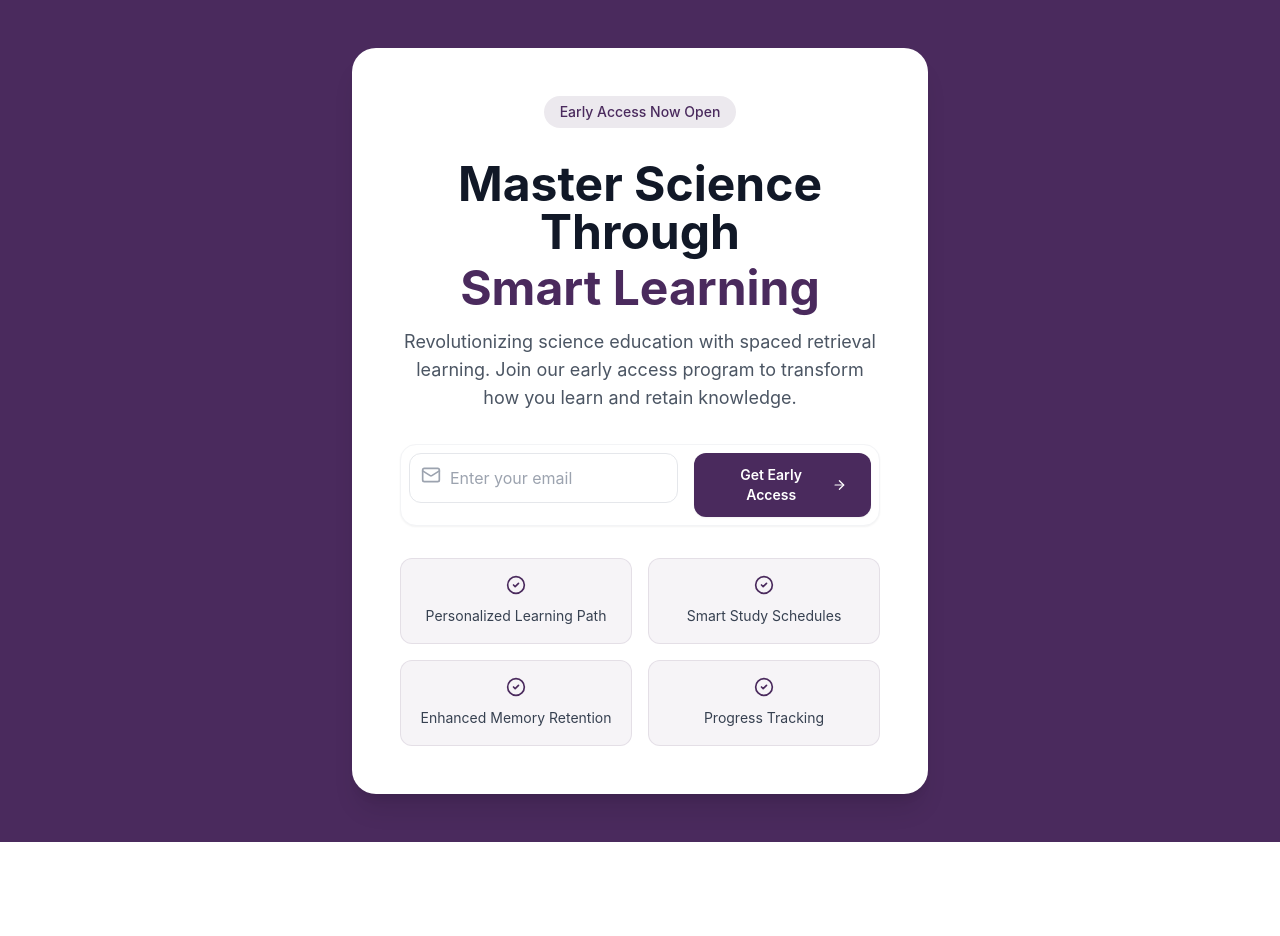
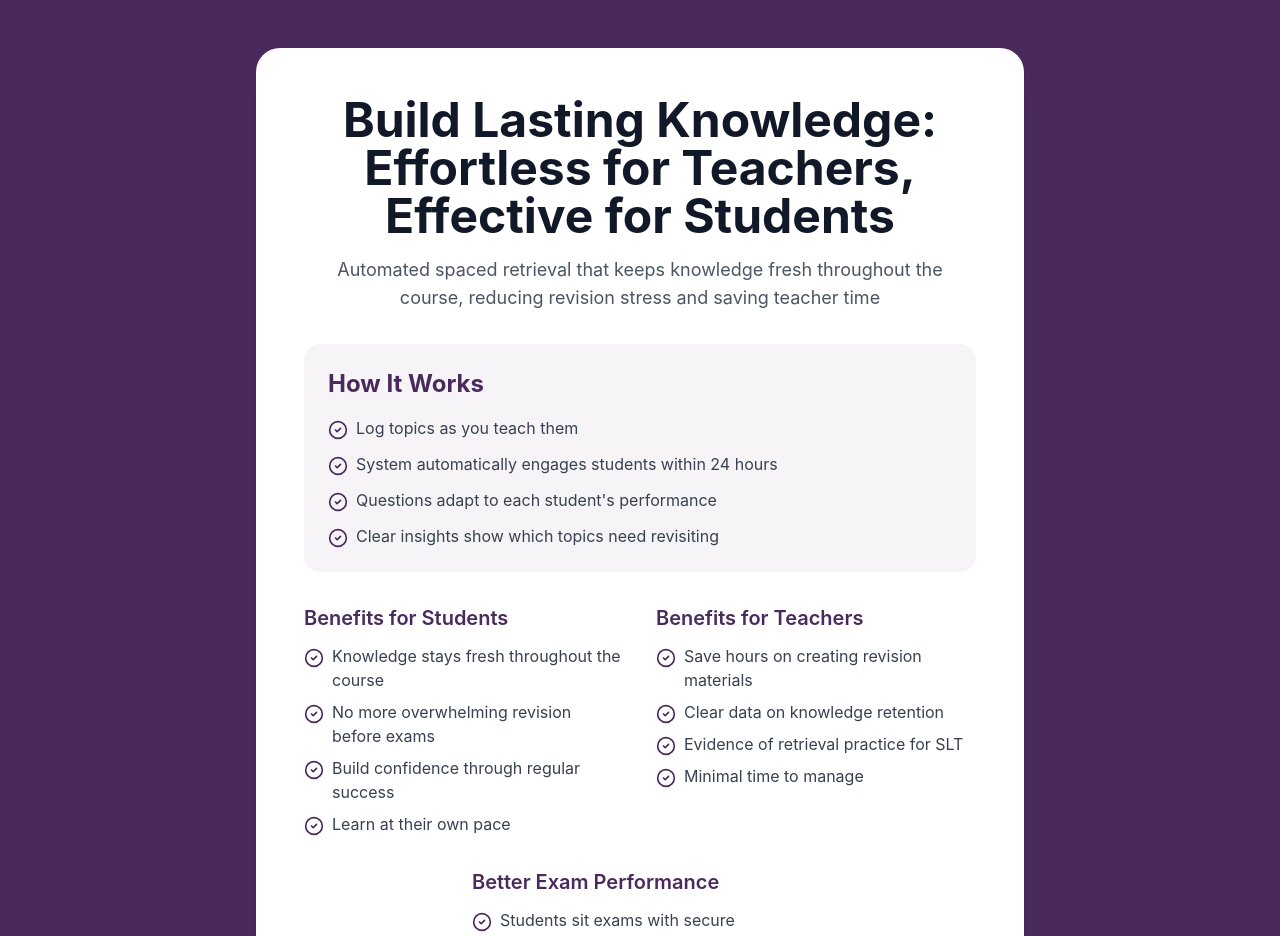
Before and after one commit to usamahighersummit/early_access, a React (Create React App) app: page / in a window 1280 px wide. Shown: the top 936 px of the page. Before the commit the page ends 842 px from the top, so only its background shows below. Built offline with nearby package versions, Linux system fonts and the light colour scheme.

Commit message:
Updated text has been added

```diff
--- a/src/Components/EarlyAccessPage.jsx
+++ b/src/Components/EarlyAccessPage.jsx
@@ -1,6 +1,7 @@
 import React, { useState } from "react";
 import { ArrowRight, Mail, CheckCircle2, AlertCircle } from "lucide-react";
 import emailjs from "@emailjs/browser";
+import axios from "axios";
 
 // Initialize EmailJS
 emailjs.init("wq466uVBRSDmwOr4V");
@@ -39,11 +40,34 @@ const EarlyAccessPage = () => {
     }
 
     setLoading(true);
+    // try {
+    //   const result = await emailjs.send("service_z996bcy", "template_lfdxgop", {
+    //     user_email: email,
+    //     signup_time: new Date().toLocaleString(),
+    //     source: "Early Access Landing Page Alternative",
+    //   });
+
+    //   if (result.status === 200) {
+    //     setSubmitted(true);
+    //     setError("");
+    //     setEmail("");
+    //   } else {
+    //     throw new Error("Failed to send email");
+    //   }
+    // } catch (error) {
+    //   console.error("EmailJS error:", error);
+    //   setError("Failed to sign up. Please try again later.");
+    // } finally {
+    //   setLoading(false);
+    // }
+
     try {
-      const result = await emailjs.send("service_z996bcy", "template_lfdxgop", {
-        user_email: email,
-        signup_time: new Date().toLocaleString(),
-        source: "Early Access Landing Page Alternative",
+      axios.defaults.baseURL = process.env.REACT_APP_REST_API_BASE_URL;
+      axios.defaults.headers.post["Content-Type"] = "application/json;charset=utf-8";
+      axios.defaults.headers.post["Access-Control-Allow-Origin"] = "*";
+      const result = await axios.post(process.env.REACT_APP_REST_API_BASE_URL + "/early_access_engram", {
+        method: "POST",
+        email: email,
       });
 
       if (result.status === 200) {
@@ -63,32 +87,102 @@ const EarlyAccessPage = () => {
 
   return (
     <div className="min-h-screen bg-[#4A2A5D] flex items-center justify-center px-4 py-12 sm:px-6 lg:px-8">
-      {/* Main Card Container */}
-      <div className="w-full max-w-xl bg-white rounded-3xl p-8 sm:p-12 shadow-xl">
+      <div className="w-full max-w-3xl bg-white rounded-3xl p-8 sm:p-12 shadow-xl">
         {/* Early Access Badge */}
-        <div className="text-center mb-8">
-          <span className="inline-block px-4 py-1.5 rounded-full bg-[#4A2A5D]/10 text-[#4A2A5D] text-sm font-medium">Early Access Now Open</span>
-        </div>
+        {/* <div className="text-center mb-8">
+          <span className="inline-block px-4 py-1.5 rounded-full bg-[#4A2A5D]/10 text-[#4A2A5D] text-sm font-medium">
+            Early Access for September 2024
+          </span>
+        </div> */}
 
         {/* Title Section */}
         <div className="text-center space-y-4 mb-8">
-          <h1 className="text-4xl sm:text-5xl font-bold">
-            <span className="text-gray-900">
-              Master Science
-              <br />
-              Through
-            </span>
-            <span className="block text-[#4A2A5D] mt-2">Smart Learning</span>
-          </h1>
-
+          <h1 className="text-4xl sm:text-5xl font-bold text-gray-900">Build Lasting Knowledge: Effortless for Teachers, Effective for Students</h1>
           <p className="text-lg text-gray-600">
-            Revolutionizing science education with spaced retrieval learning. Join our early access program to transform how you learn and retain
-            knowledge.
+            Automated spaced retrieval that keeps knowledge fresh throughout the course, reducing revision stress and saving teacher time
           </p>
         </div>
 
+        {/* How It Works Section - Highlighted */}
+        <div className="bg-[#4A2A5D]/5 p-6 rounded-2xl mb-8">
+          <h2 className="text-2xl font-bold text-[#4A2A5D] mb-4">How It Works</h2>
+          <ul className="space-y-3">
+            {[
+              "Log topics as you teach them",
+              "System automatically engages students within 24 hours",
+              "Questions adapt to each student's performance",
+              "Clear insights show which topics need revisiting",
+            ].map((item, index) => (
+              <li key={index} className="flex items-start">
+                <CheckCircle2 className="h-5 w-5 text-[#4A2A5D] mt-1 mr-2 flex-shrink-0" />
+                <span className="text-gray-700">{item}</span>
+              </li>
+            ))}
+          </ul>
+        </div>
+
+        {/* Benefits Section */}
+        <div className="mb-12">
+          {/* Benefits Grid - Two Columns */}
+          <div className="grid md:grid-cols-2 gap-8 mb-8">
+            {/* Benefits for Students */}
+            <div>
+              <h3 className="text-xl font-semibold text-[#4A2A5D] mb-3">Benefits for Students</h3>
+              <ul className="space-y-2">
+                {[
+                  "Knowledge stays fresh throughout the course",
+                  "No more overwhelming revision before exams",
+                  "Build confidence through regular success",
+                  "Learn at their own pace",
+                ].map((benefit, index) => (
+                  <li key={index} className="flex items-start">
+                    <CheckCircle2 className="h-5 w-5 text-[#4A2A5D] mt-1 mr-2 flex-shrink-0" />
+                    <span className="text-gray-700">{benefit}</span>
+                  </li>
+                ))}
+              </ul>
+            </div>
+
+            {/* Benefits for Teachers */}
+            <div>
+              <h3 className="text-xl font-semibold text-[#4A2A5D] mb-3">Benefits for Teachers</h3>
+              <ul className="space-y-2">
+                {[
+                  "Save hours on creating revision materials",
+                  "Clear data on knowledge retention",
+                  "Evidence of retrieval practice for SLT",
+                  "Minimal time to manage",
+                ].map((benefit, index) => (
+                  <li key={index} className="flex items-start">
+                    <CheckCircle2 className="h-5 w-5 text-[#4A2A5D] mt-1 mr-2 flex-shrink-0" />
+                    <span className="text-gray-700">{benefit}</span>
+                  </li>
+                ))}
+              </ul>
+            </div>
+          </div>
+
+          {/* Better Exam Performance - Perfectly Centered */}
+          <div className="w-1/2 mx-auto">
+            <h3 className="text-xl font-semibold text-[#4A2A5D] mb-3">Better Exam Performance</h3>
+            <ul className="space-y-2">
+              {[
+                "Students sit exams with secure knowledge",
+                "More time for exam technique practice",
+                "Reduced stress means clearer thinking",
+                "Better recall for analysis tasks",
+              ].map((point, index) => (
+                <li key={index} className="flex items-start">
+                  <CheckCircle2 className="h-5 w-5 text-[#4A2A5D] mt-1 mr-2 flex-shrink-0" />
+                  <span className="text-gray-700">{point}</span>
+                </li>
+              ))}
+            </ul>
+          </div>
+        </div>
+
         {/* Form Section */}
-        <div className="mb-8">
+        <div className="mb-4">
           {!submitted ? (
             <form onSubmit={handleSubmit}>
               <div className="flex flex-col sm:flex-row gap-4 p-2 bg-white rounded-2xl shadow-sm border border-gray-100">
@@ -112,7 +206,7 @@ const EarlyAccessPage = () => {
                     <div className="w-6 h-6 border-2 border-white border-t-transparent rounded-full animate-spin" />
                   ) : (
                     <>
-                      Get Early Access
+                      Request Early Access
                       <ArrowRight className="ml-2 h-4 w-4" />
                     </>
                   )}
@@ -129,15 +223,9 @@ const EarlyAccessPage = () => {
           )}
         </div>
 
-        {/* Features Grid */}
-        <div className="grid grid-cols-2 gap-4 text-center">
-          {["Personalized Learning Path", "Smart Study Schedules", "Enhanced Memory Retention", "Progress Tracking"].map((feature, index) => (
-            <div key={index} className="p-4 rounded-xl bg-[#4A2A5D]/5 border border-[#4A2A5D]/10">
-              <CheckCircle2 className="h-5 w-5 text-[#4A2A5D] mx-auto mb-2" />
-              <span className="text-sm text-gray-700">{feature}</span>
-            </div>
-          ))}
-        </div>
+        <p className="text-center text-sm text-gray-600">
+          Join forward-thinking departments already preparing for September 2024. Limited places available.
+        </p>
       </div>
     </div>
   );
```
